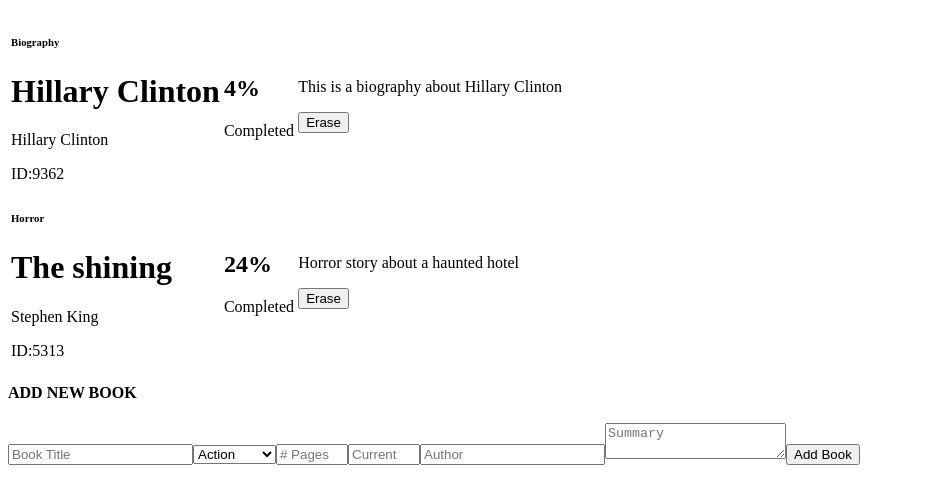
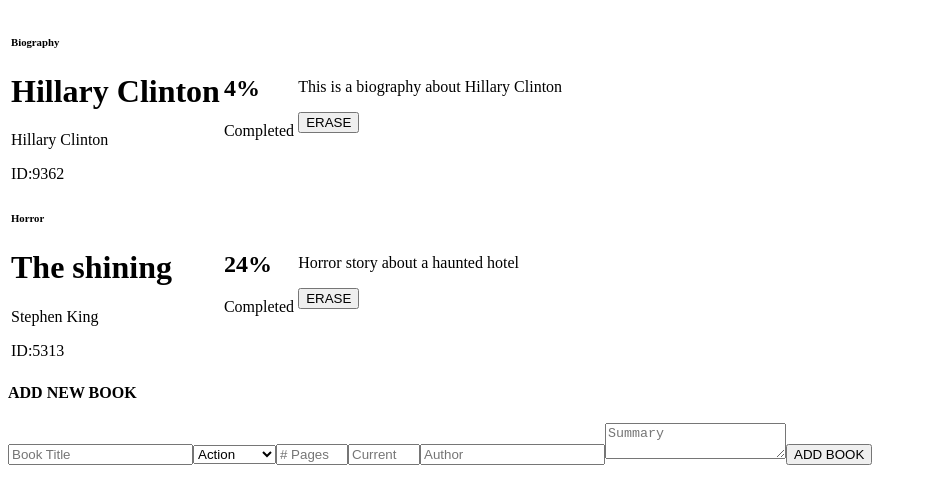
Before and after one commit to mcastorena0316/Bookstore_CMS, a React (Create React App) app: page / in a window 1280 px wide. Shown: the top 504 px of the page, without its empty margins (0-927 px from the left). Built offline with nearby package versions, Linux system fonts and the light colour scheme.

Commit message:
fix(LINTER)
- Also buttons to uppercase

```diff
--- a/src/components/Book.js
+++ b/src/components/Book.js
@@ -40,7 +40,7 @@ const Book = book => {
       </td>
       <td className="summary-remove">
         <p>{summary}</p>
-        <button type="button" onClick={() => handleRemoveBook(book)}>Erase</button>
+        <button type="button" onClick={() => handleRemoveBook(book)}>ERASE</button>
       </td>
     </>
   );
--- a/src/containers/BookForm.js
+++ b/src/containers/BookForm.js
@@ -48,13 +48,13 @@ class BookForm extends Component {
       id: Math.floor(Math.random() * 1000),
     };
     if (formData.progress > formData.pages) {
-      return this.setState(prevState=>({
+      return this.setState(prevState => ({
         ...prevState,
-        error: "Progress is bigger than Total of pages!"
-      }))
+        error: 'Progress is bigger than Total of pages!',
+      }));
     }
     addBook(formData);
-    this.setState(defaultState);
+    return this.setState(defaultState);
   }
 
   render() {
@@ -67,7 +67,7 @@ class BookForm extends Component {
         <h4>ADD NEW BOOK</h4>
         {
           error && (
-          <p >{error}</p>
+          <p>{error}</p>
           )
         }
         <form onSubmit={handleSubmit}>
@@ -128,7 +128,7 @@ class BookForm extends Component {
             placeholder="Summary"
             onChange={e => handleChange('summary', e.target.value)}
           />
-          <button type="submit">Add Book</button>
+          <button type="submit">ADD BOOK</button>
         </form>
       </div>
     );
```
